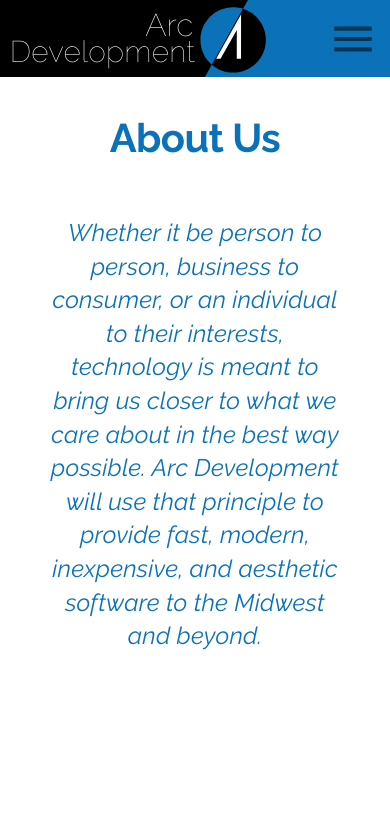
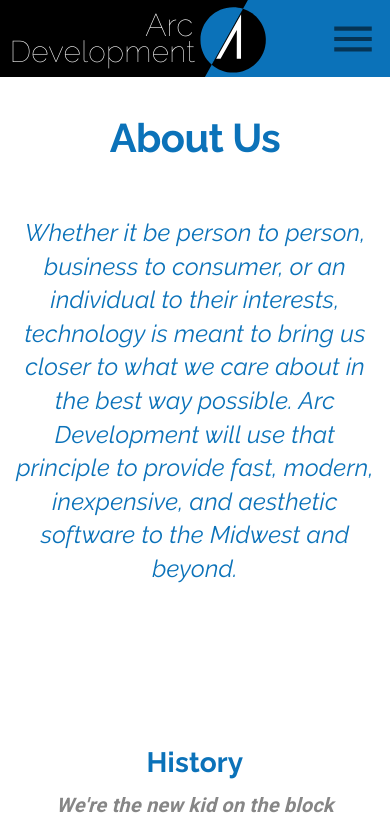
Before and after one commit to ahmet-ustun/arc-develop-clone, a Next.js app: page /about in a window 390 px wide. Shown: the top 816 px of the page. Built offline with nearby package versions, Linux system fonts and the light colour scheme.

Commit message:
Reduce the left-right margin of the page when it hits XS

```diff
--- a/pages/about.js
+++ b/pages/about.js
@@ -18,6 +18,10 @@ const useStyles = makeStyles((theme) => ({
     [theme.breakpoints.down("sm")]: {
       paddingLeft: "3em",
       paddingRight: "3em",
+    },
+    [theme.breakpoints.down("xs")]: {
+      paddingLeft: "1em",
+      paddingRight: "1em",
     },
   },
   missionStatement: {
@@ -45,6 +49,7 @@ function AboutUs({ setTabValue }) {
 
   const matchesMD = useMediaQuery(theme.breakpoints.down("md"));
   const matchesSM = useMediaQuery(theme.breakpoints.down("sm"));
+  const matchesXS = useMediaQuery(theme.breakpoints.down("xs"));
 
   return (
     <Grid container direction="column">
```
